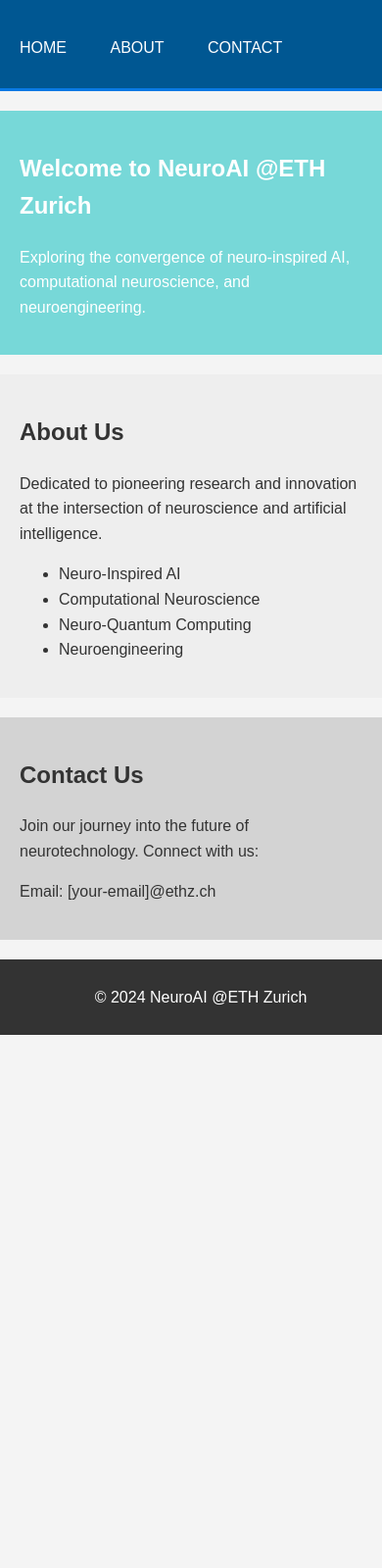
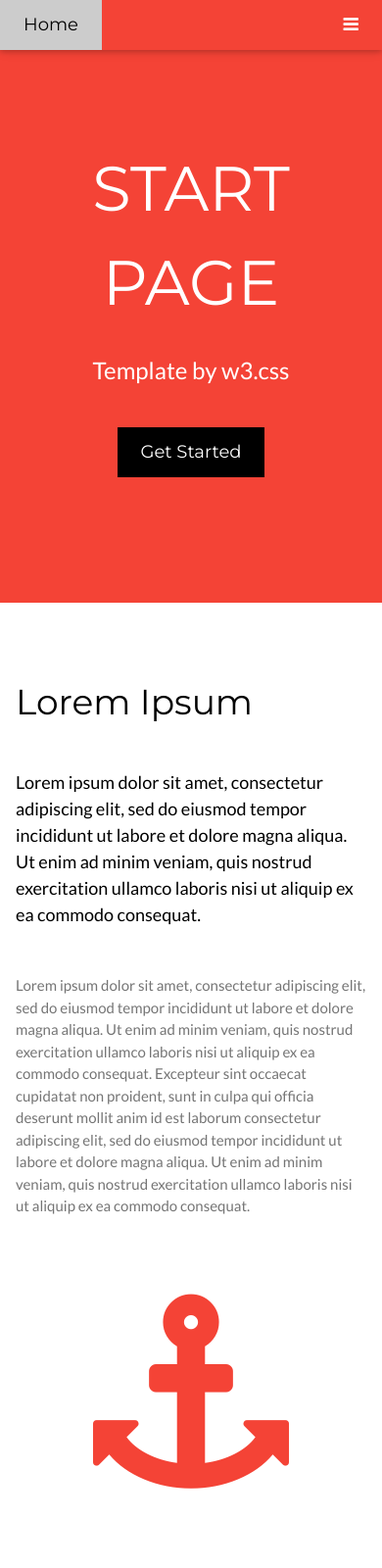
Before and after one commit to neuroai-ethzurich/neuroai-ethzurich.github.io, a plain HTML site: page index.html in a window 390 px wide. Shown: the top 1600 px of the page at 98% size. Before the commit the page ends 1056 px from the top, so only its background shows below. Drawn offline with nearby package versions, Linux system fonts and the light colour scheme.

Commit message:
index updated with template

```diff
--- a/index.html
+++ b/index.html
@@ -1,46 +1,112 @@
 <!DOCTYPE html>
 <html lang="en">
 <head>
-    <meta charset="UTF-8">
-    <meta name="viewport" content="width=device-width, initial-scale=1.0">
-    <title>NeuroAI @ETH Zurich</title>
-    <link rel="stylesheet" href="style.css">
+<title>W3.CSS Template</title>
+<meta charset="UTF-8">
+<meta name="viewport" content="width=device-width, initial-scale=1">
+<link rel="stylesheet" href="https://www.w3schools.com/w3css/4/w3.css">
+<link rel="stylesheet" href="https://fonts.googleapis.com/css?family=Lato">
+<link rel="stylesheet" href="https://fonts.googleapis.com/css?family=Montserrat">
+<link rel="stylesheet" href="https://cdnjs.cloudflare.com/ajax/libs/font-awesome/4.7.0/css/font-awesome.min.css">
+<style>
+body,h1,h2,h3,h4,h5,h6 {font-family: "Lato", sans-serif}
+.w3-bar,h1,button {font-family: "Montserrat", sans-serif}
+.fa-anchor,.fa-coffee {font-size:200px}
+</style>
 </head>
 <body>
-    <header>
-        <nav>
-            <ul>
-                <li><a href="#welcome">Home</a></li>
-                <li><a href="#about">About</a></li>
-                <li><a href="#contact">Contact</a></li>
-            </ul>
-        </nav>
-    </header>
 
-    <section id="welcome">
-        <h1>Welcome to NeuroAI @ETH Zurich</h1>
-        <p>Exploring the convergence of neuro-inspired AI, computational neuroscience, and neuroengineering.</p>
-    </section>
+<!-- Navbar -->
+<div class="w3-top">
+  <div class="w3-bar w3-red w3-card w3-left-align w3-large">
+    <a class="w3-bar-item w3-button w3-hide-medium w3-hide-large w3-right w3-padding-large w3-hover-white w3-large w3-red" href="javascript:void(0);" onclick="myFunction()" title="Toggle Navigation Menu"><i class="fa fa-bars"></i></a>
+    <a href="#" class="w3-bar-item w3-button w3-padding-large w3-white">Home</a>
+    <a href="#" class="w3-bar-item w3-button w3-hide-small w3-padding-large w3-hover-white">Link 1</a>
+    <a href="#" class="w3-bar-item w3-button w3-hide-small w3-padding-large w3-hover-white">Link 2</a>
+    <a href="#" class="w3-bar-item w3-button w3-hide-small w3-padding-large w3-hover-white">Link 3</a>
+    <a href="#" class="w3-bar-item w3-button w3-hide-small w3-padding-large w3-hover-white">Link 4</a>
+  </div>
 
-    <section id="about">
-        <h2>About Us</h2>
-        <p>Dedicated to pioneering research and innovation at the intersection of neuroscience and artificial intelligence.</p>
-        <ul>
-            <li>Neuro-Inspired AI</li>
-            <li>Computational Neuroscience</li>
-            <li>Neuro-Quantum Computing</li>
-            <li>Neuroengineering</li>
-        </ul>
-    </section>
+  <!-- Navbar on small screens -->
+  <div id="navDemo" class="w3-bar-block w3-white w3-hide w3-hide-large w3-hide-medium w3-large">
+    <a href="#" class="w3-bar-item w3-button w3-padding-large">Link 1</a>
+    <a href="#" class="w3-bar-item w3-button w3-padding-large">Link 2</a>
+    <a href="#" class="w3-bar-item w3-button w3-padding-large">Link 3</a>
+    <a href="#" class="w3-bar-item w3-button w3-padding-large">Link 4</a>
+  </div>
+</div>
 
-    <section id="contact">
-        <h2>Contact Us</h2>
-        <p>Join our journey into the future of neurotechnology. Connect with us:</p>
-        <p>Email: [your-email]@ethz.ch</p>
-    </section>
+<!-- Header -->
+<header class="w3-container w3-red w3-center" style="padding:128px 16px">
+  <h1 class="w3-margin w3-jumbo">START PAGE</h1>
+  <p class="w3-xlarge">Template by w3.css</p>
+  <button class="w3-button w3-black w3-padding-large w3-large w3-margin-top">Get Started</button>
+</header>
 
-    <footer>
-        <p>&copy; 2024 NeuroAI @ETH Zurich</p>
-    </footer>
+<!-- First Grid -->
+<div class="w3-row-padding w3-padding-64 w3-container">
+  <div class="w3-content">
+    <div class="w3-twothird">
+      <h1>Lorem Ipsum</h1>
+      <h5 class="w3-padding-32">Lorem ipsum dolor sit amet, consectetur adipiscing elit, sed do eiusmod tempor incididunt ut labore et dolore magna aliqua. Ut enim ad minim veniam, quis nostrud exercitation ullamco laboris nisi ut aliquip ex ea commodo consequat.</h5>
+
+      <p class="w3-text-grey">Lorem ipsum dolor sit amet, consectetur adipiscing elit, sed do eiusmod tempor incididunt ut labore et dolore magna aliqua. Ut enim ad minim veniam, quis nostrud exercitation ullamco laboris nisi ut aliquip ex ea commodo consequat. Excepteur sint
+        occaecat cupidatat non proident, sunt in culpa qui officia deserunt mollit anim id est laborum consectetur adipiscing elit, sed do eiusmod tempor incididunt ut labore et dolore magna aliqua. Ut enim ad minim veniam, quis nostrud exercitation ullamco
+        laboris nisi ut aliquip ex ea commodo consequat.</p>
+    </div>
+
+    <div class="w3-third w3-center">
+      <i class="fa fa-anchor w3-padding-64 w3-text-red"></i>
+    </div>
+  </div>
+</div>
+
+<!-- Second Grid -->
+<div class="w3-row-padding w3-light-grey w3-padding-64 w3-container">
+  <div class="w3-content">
+    <div class="w3-third w3-center">
+      <i class="fa fa-coffee w3-padding-64 w3-text-red w3-margin-right"></i>
+    </div>
+
+    <div class="w3-twothird">
+      <h1>Lorem Ipsum</h1>
+      <h5 class="w3-padding-32">Lorem ipsum dolor sit amet, consectetur adipiscing elit, sed do eiusmod tempor incididunt ut labore et dolore magna aliqua. Ut enim ad minim veniam, quis nostrud exercitation ullamco laboris nisi ut aliquip ex ea commodo consequat.</h5>
+
+      <p class="w3-text-grey">Lorem ipsum dolor sit amet, consectetur adipiscing elit, sed do eiusmod tempor incididunt ut labore et dolore magna aliqua. Ut enim ad minim veniam, quis nostrud exercitation ullamco laboris nisi ut aliquip ex ea commodo consequat. Excepteur sint
+        occaecat cupidatat non proident, sunt in culpa qui officia deserunt mollit anim id est laborum consectetur adipiscing elit, sed do eiusmod tempor incididunt ut labore et dolore magna aliqua. Ut enim ad minim veniam, quis nostrud exercitation ullamco
+        laboris nisi ut aliquip ex ea commodo consequat.</p>
+    </div>
+  </div>
+</div>
+
+<div class="w3-container w3-black w3-center w3-opacity w3-padding-64">
+    <h1 class="w3-margin w3-xlarge">Quote of the day: live life</h1>
+</div>
+
+<!-- Footer -->
+<footer class="w3-container w3-padding-64 w3-center w3-opacity">
+  <div class="w3-xlarge w3-padding-32">
+    <i class="fa fa-facebook-official w3-hover-opacity"></i>
+    <i class="fa fa-instagram w3-hover-opacity"></i>
+    <i class="fa fa-snapchat w3-hover-opacity"></i>
+    <i class="fa fa-pinterest-p w3-hover-opacity"></i>
+    <i class="fa fa-twitter w3-hover-opacity"></i>
+    <i class="fa fa-linkedin w3-hover-opacity"></i>
+ </div>
+ <p>Powered by <a href="https://www.w3schools.com/w3css/default.asp" target="_blank">w3.css</a></p>
+</footer>
+
+<script>
+// Used to toggle the menu on small screens when clicking on the menu button
+function myFunction() {
+  var x = document.getElementById("navDemo");
+  if (x.className.indexOf("w3-show") == -1) {
+    x.className += " w3-show";
+  } else {
+    x.className = x.className.replace(" w3-show", "");
+  }
+}
+</script>
+
 </body>
 </html>
```
